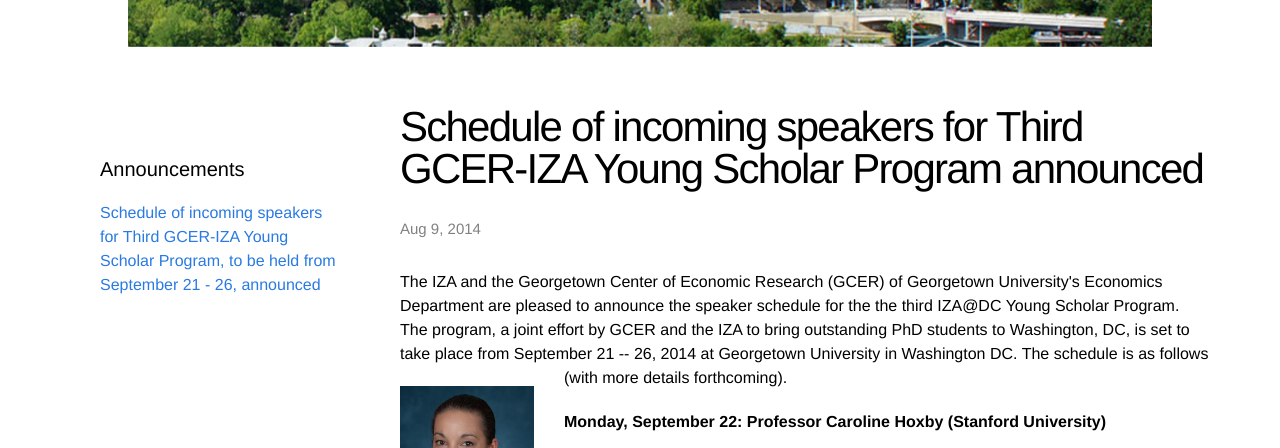
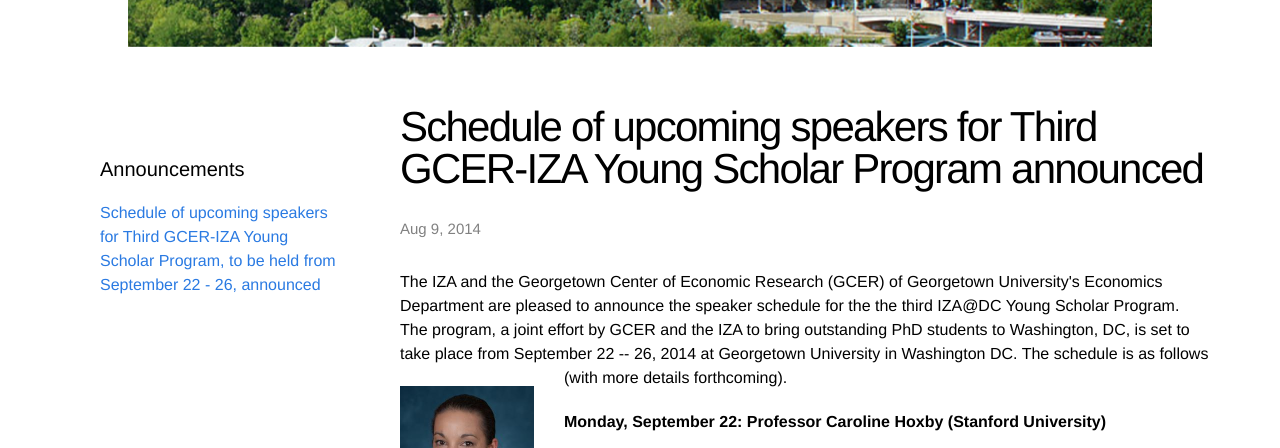
Before and after one commit to georgetown-econ/gcer, a Jekyll site: the page built from _posts/2014-08-09-gcer14-speakers.html, in a window 1280 px wide. Shown: the part 361-809 px from the top of the page. Built offline with Jekyll 4.4.1, drawn with Linux system fonts in a browser that asks for light colours.

Commit message:
made corrections suggested by GCER chair

```diff
--- a/_data/announcements.yml
+++ b/_data/announcements.yml
@@ -1 +1 @@
- - announcement: <a href="/archive#/2014/08/09/gcer14-speakers">Schedule of incoming speakers for Third GCER-IZA Young Scholar Program, to be held from September 21 - 26, announced</a>
+ - announcement: <a href="/archive#/2014/08/09/gcer14-speakers">Schedule of upcoming speakers for Third GCER-IZA Young Scholar Program, to be held from September 22 - 26, announced</a>
--- a/_data/departmental_fellows.yml
+++ b/_data/departmental_fellows.yml
@@ -36,7 +36,7 @@
   height: 150
   alt: "Mary Ann Bronson"
   link: "https://sites.google.com/site/maryannbronson/"
-  content: "Professor of Economics"
+  content: "Assistant Professor of Economics"
 
 - name: "Dan Cao"
   image: "Cao.jpg"
@@ -108,7 +108,7 @@
   height: 184
   alt: "william jack"
   link: "http://explore.georgetown.edu/people/wgj/"
-  content: "Associate  Professor of Economics"
+  content: "Professor of Economics"
 
 - name: "Guido Kuersteiner"
   image: "Kuersteiner.jpg"
--- a/_posts/2014-08-09-gcer14-speakers.html
+++ b/_posts/2014-08-09-gcer14-speakers.html
@@ -1,10 +1,10 @@
 ---
 layout: post
-title: "Schedule of incoming  speakers for Third GCER-IZA Young Scholar Program announced"
+title: "Schedule of upcoming  speakers for Third GCER-IZA Young Scholar Program announced"
 date: 2014-08-09 00:00:00 +UTC
 ---
 
-The IZA and the Georgetown Center of Economic Research (GCER) of Georgetown University's Economics Department are  pleased to announce the speaker schedule for the the third IZA@DC Young Scholar Program@@@.  The program,  a joint effort by GCER and the IZA to bring outstanding PhD students to Washington, DC,  is set to take place from September 21 -- 26, 2014 at Georgetown University in Washington DC. The schedule is as follows (with more details forthcoming).
+The IZA and the Georgetown Center of Economic Research (GCER) of Georgetown University's Economics Department are  pleased to announce the speaker schedule for the the third IZA@DC Young Scholar Program@@@.  The program,  a joint effort by GCER and the IZA to bring outstanding PhD students to Washington, DC,  is set to take place from September 22 -- 26, 2014 at Georgetown University in Washington DC. The schedule is as follows (with more details forthcoming).
 
   <div class="photo" style="float:left; margin-right: 30px;" >
     <img src="/assets/images/Caroline-Hoxby.jpg" width="134" height="200">
```
